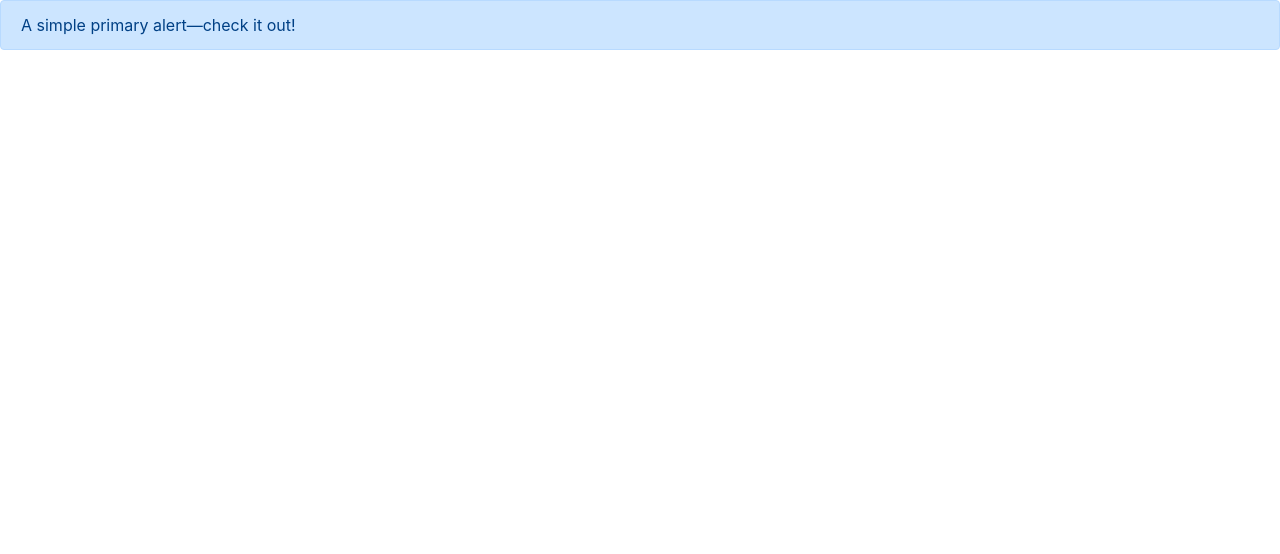
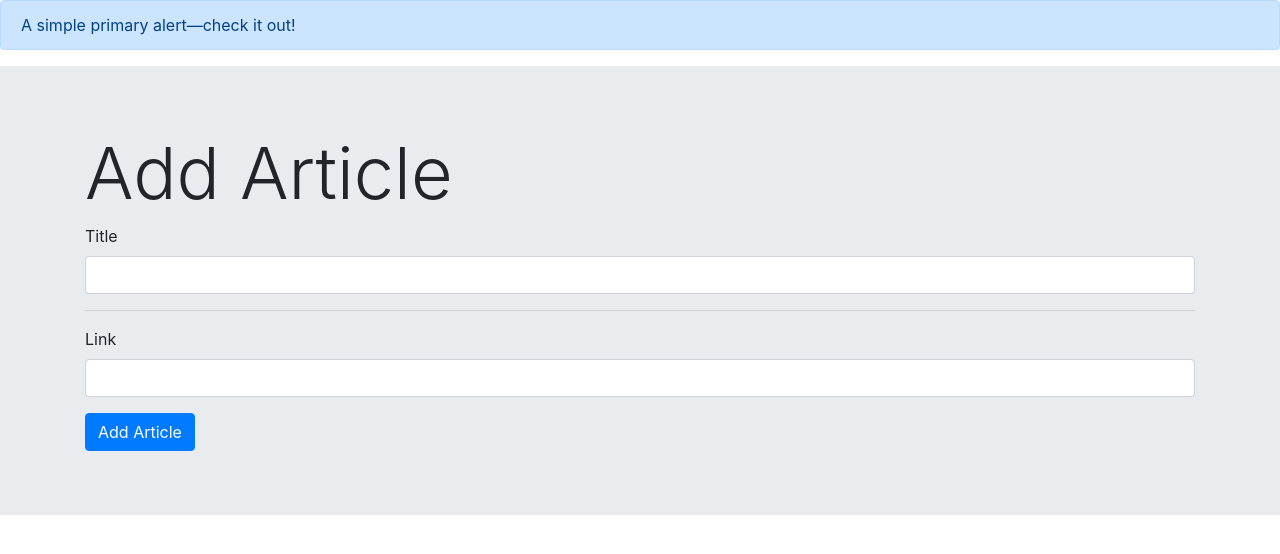
Before and after one commit to awaismirza/redditclone, an Angular app: page / in a window 1280 px wide. Shown: the top 554 px of the page. Built offline with nearby package versions, Linux system fonts and the light colour scheme.

Commit message:
04 Chapter | 03 Add Article Form UI

```diff
--- a/src/app/app.component.html
+++ b/src/app/app.component.html
@@ -4,4 +4,18 @@
   A simple primary alert—check it out!
 </div>
 
+<div class="jumbotron jumbotron-fluid">
+  <div class="container">
+    <h1 class="display-3">Add Article</h1>
+    <div class="form-group">
+      <label for="title">Title</label>
+      <input type="text" class="form-control" name="title" id="" aria-describedby="title" placeholder="">
+      <hr>
+      <label for="link">Link</label>
+      <input type="text" class="form-control" name="link" id="" aria-describedby="title" placeholder="">
+    </div>
+    <a name="" id="" class="btn btn-primary" href="#" role="button">Add Article</a>
+  </div>
+</div>
+
 <router-outlet></router-outlet>
```
